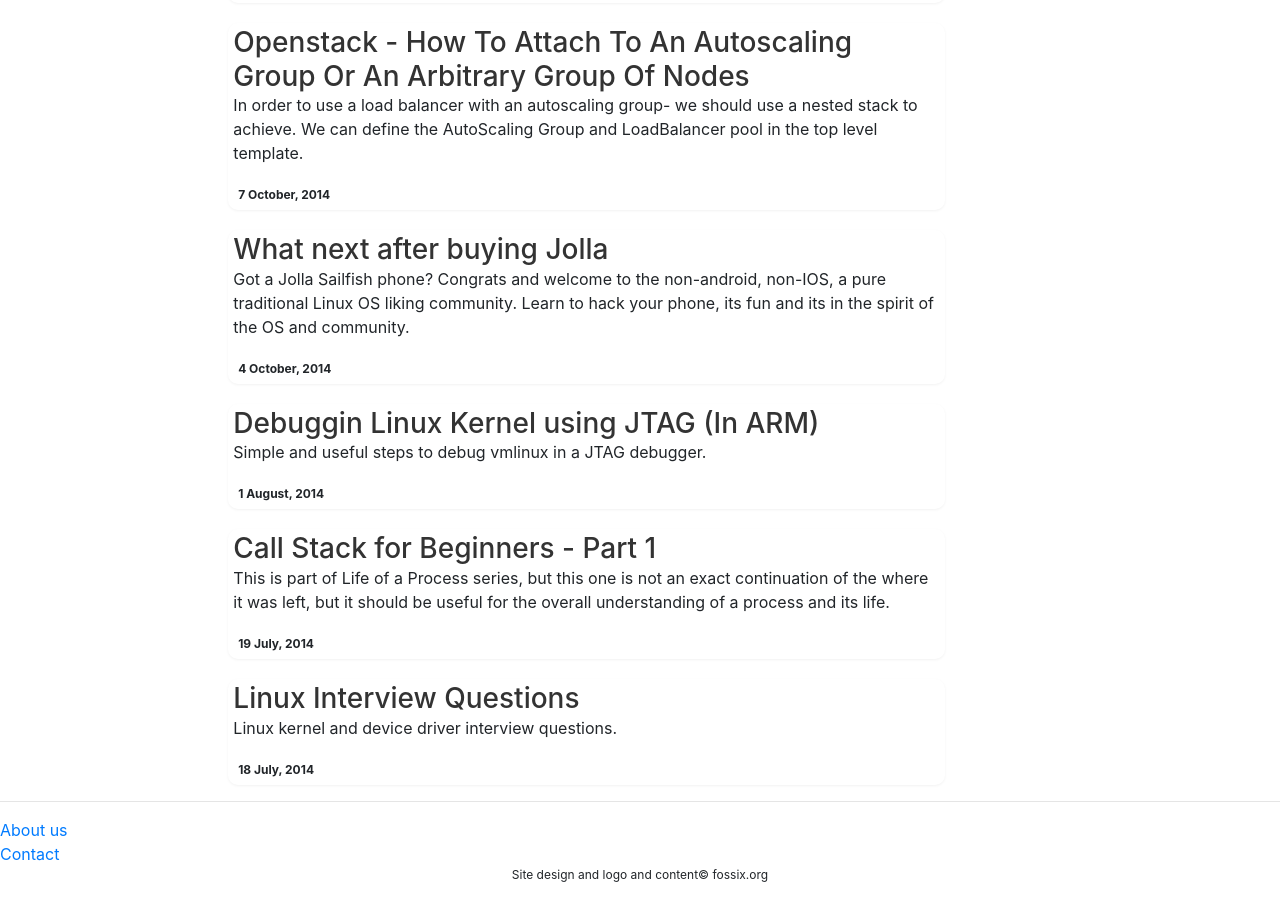
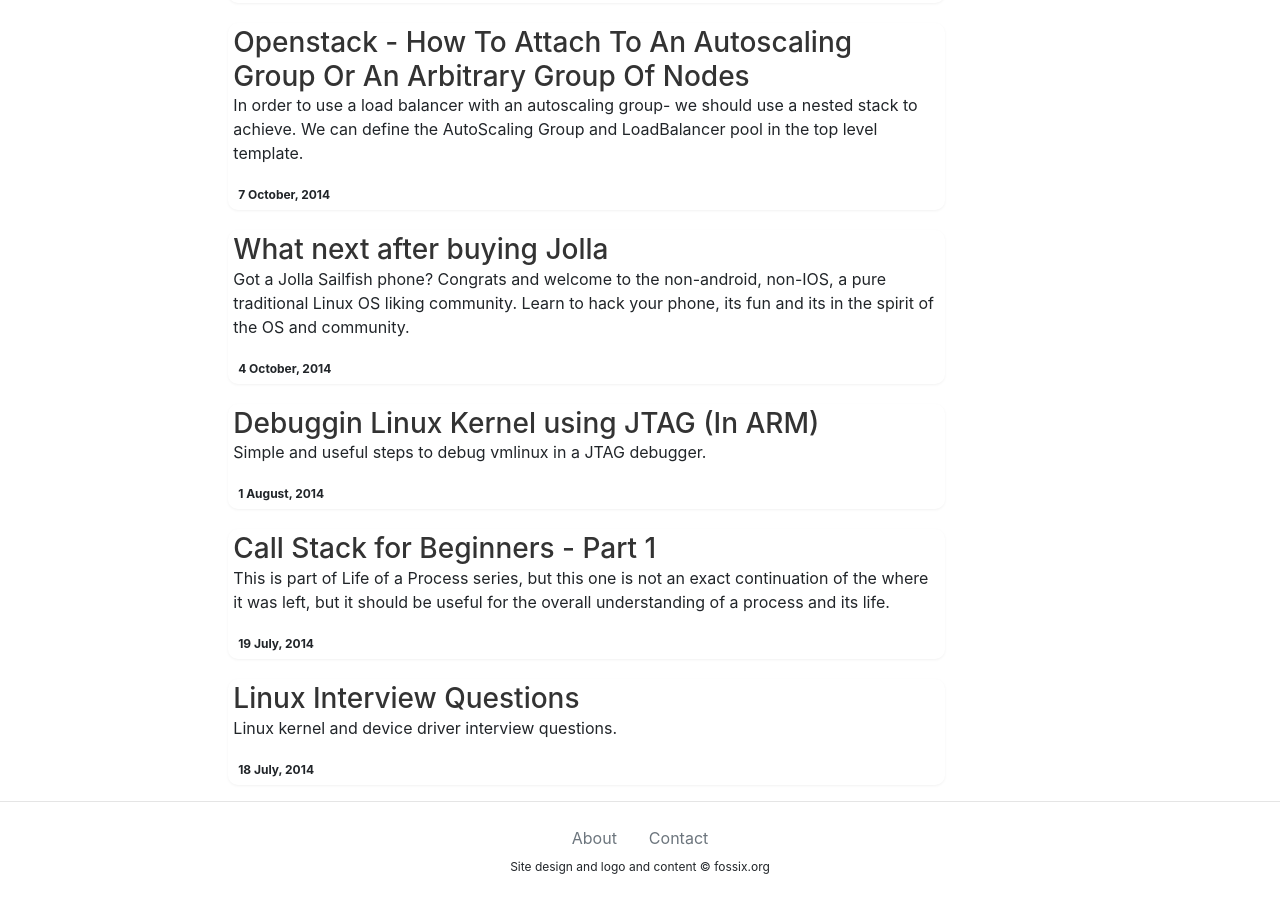
Before and after one commit to fossix/fossix.github.io, a Jekyll site: the page built from index.md, in a window 1280 px wide and 900 px high, scrolled down 769 px. Built offline with Jekyll 4.4.1, drawn with Linux system fonts in a browser that asks for light colours; nearby versions of some CDN libraries.

Commit message:
footer: make it look a bit better
Signed-off-by: Santosh Sivaraj <santosh@fossix.org>

```diff
--- a/_includes/footer.html
+++ b/_includes/footer.html
@@ -1,18 +1,22 @@
-<div class="row-fluid">
+<hr>
+<div class="container">
+  <div class="row">
 
-  <hr>
-  <div class="span3">
-    <a href="#" class="muted">About us</a><br/>
-    <a href="#" class="muted">Contact</a><br/>
-    <!-- <a href="{{url_for('main.MainView:policy')}}">Privacy</a> -->
+    <div class="mx-auto">
+      <ul class="nav">
+        <li class="nav-item">
+          <a class="nav-link text-muted" href="#">About</a>
+        </li>
+        <li class="nav-item">
+          <a class="nav-link text-muted" href="#">Contact</a>
+        </li>
+      </ul>
+    </div>
   </div>
 
-  <div class="span4">
-    <p align="center">
-      Site design and logo and content&copy; fossix.org
-    </p>
-  </div>
-
-  <div class="span3 offset1">
+  <div class="row">
+    <div class="mx-auto">
+      <p>Site design and logo and content &copy; fossix.org</p>
+    </div>
   </div>
 </div>
```
